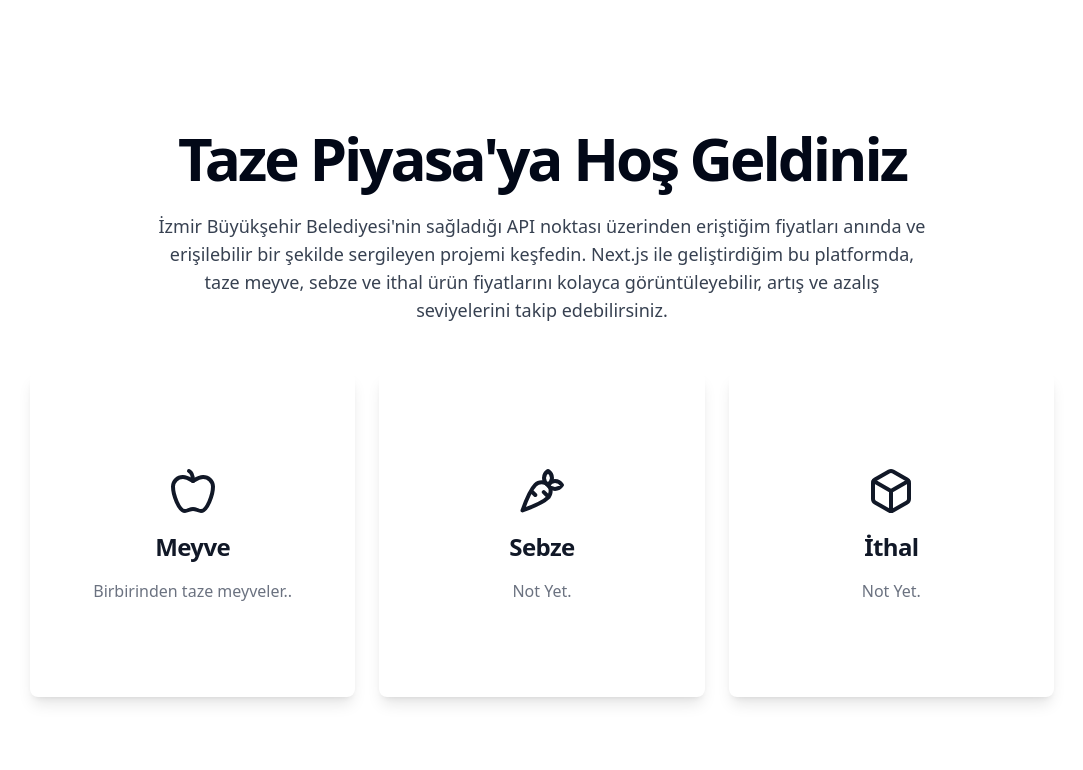
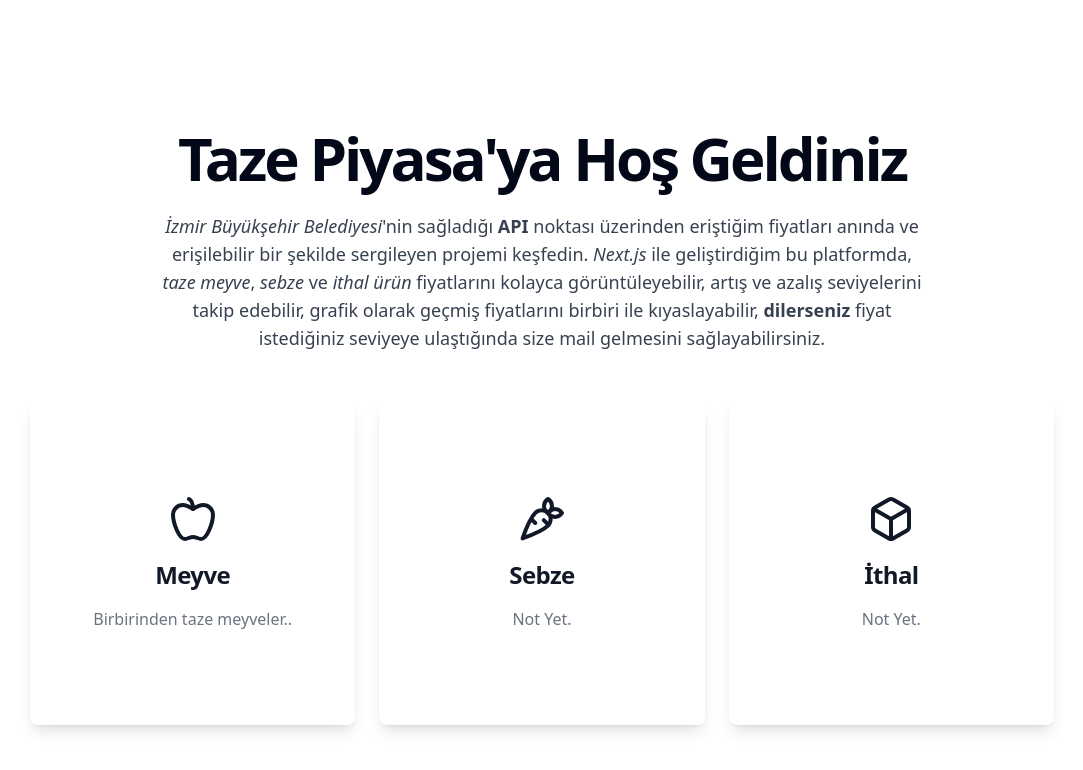
Before and after one commit to aliyorulmazdev/taze-piyasa, a Next.js app: page / in a window 1280 px wide. Shown: the top 770 px of the page, without its empty margins (98-1181 px from the left). Built offline with nearby package versions, Linux system fonts and the light colour scheme; a web font is replaced by a local one.

Commit message:
This commit adds an Image component for the SheetFooter element, updates the Sidebar component with new functionality and styling, and also enhances the text and styling in the project overview section.

```diff
--- a/app/_components/NotificationSheet.js
+++ b/app/_components/NotificationSheet.js
@@ -5,6 +5,7 @@ import { FaEnvelope } from "react-icons/fa";
 import {
   Sheet,
   SheetContent,
+  SheetFooter,
   SheetHeader,
   SheetTitle,
   SheetTrigger,
@@ -13,6 +14,7 @@ import { Input } from "@/components/ui/input";
 import { Label } from "@/components/ui/label";
 import { z } from "zod";
 import { toast } from "@/components/ui/use-toast";
+import Image from "next/image";
 
 const formSchema = z.object({
   adSoyad: z.string().min(2, {
@@ -151,6 +153,15 @@ const NotificationSheet = ({ meyve, date, handleCopyText }) => {
               Bana Haber Ver
             </Button>
           </form>
+          <SheetFooter>
+            <Image
+              src="/images/simple.png"
+              alt="Example Mail"
+              width={250}
+              height={250}
+              className="mx-auto rounded-lg shadow-lg mt-10"
+            />
+          </SheetFooter>
         </SheetContent>
       </Sheet>
     </div>
--- a/app/_components/Sidebar.js
+++ b/app/_components/Sidebar.js
@@ -1,17 +1,28 @@
-"use client"
+"use client";
 import React from "react";
 import { Button } from "@/components/ui/button";
 import { Input } from "@/components/ui/input";
 import { Label } from "@/components/ui/label";
 import FeatureCard from "./FeatureCard";
+import Link from "next/link";
+import { FaArrowLeft } from "react-icons/fa";
 
-export default function Sidebar({ searchQuery, handleSearchChange, handleResetFilters }) {
+export default function Sidebar({
+  searchQuery,
+  handleSearchChange,
+  handleResetFilters,
+}) {
   return (
     <div className="bg-white dark:bg-gray-950 w-full md:w-1/3 lg:w-1/4 p-6 border-r border-gray-200 dark:border-gray-800 md:block md:sticky top-0">
       <div className="space-y-6 p-4">
         <div className="flex items-center justify-between">
+          <Link href="/">
+            <Button size="sm" variant="default">
+              <FaArrowLeft className="mr-3" />Anasayfa
+            </Button>
+          </Link>
           <h2 className="text-2xl font-bold tracking-tight text-gray-900 dark:text-gray-50">
-            Filtrele
+            Taze Lezzet
           </h2>
           <Button size="sm" variant="outline" onClick={handleResetFilters}>
             Temizle
--- a/app/page.js
+++ b/app/page.js
@@ -8,20 +8,28 @@ export default function Home() {
           Taze Piyasa'ya Hoş Geldiniz
         </h1>
         <p className="text-lg md:text-xl lg:text-lg text-gray-700 dark:text-gray-300 mb-6">
-          İzmir Büyükşehir Belediyesi'nin sağladığı API noktası üzerinden
+          <span className="italic">İzmir Büyükşehir Belediyesi</span>'nin
+          sağladığı <span className="font-bold">API</span> noktası üzerinden
           eriştiğim fiyatları anında ve erişilebilir bir şekilde sergileyen
-          projemi keşfedin. Next.js ile geliştirdiğim bu platformda, taze
-          meyve, sebze ve ithal ürün fiyatlarını kolayca görüntüleyebilir,
-          artış ve azalış seviyelerini takip edebilirsiniz.
+          projemi keşfedin. <span className="italic">Next.js</span> ile
+          geliştirdiğim bu platformda,{" "}
+          <span className="italic">taze meyve</span>,{" "}
+          <span className="italic">sebze</span> ve{" "}
+          <span className="italic">ithal ürün</span> fiyatlarını kolayca
+          görüntüleyebilir, artış ve azalış seviyelerini takip edebilir, grafik
+          olarak geçmiş fiyatlarını birbiri ile kıyaslayabilir,{" "}
+          <span className="font-bold">dilerseniz</span> fiyat istediğiniz
+          seviyeye ulaştığında size mail gelmesini sağlayabilirsiniz.
         </p>
       </div>
+
       <div className="grid grid-cols-1 sm:grid-cols-2 lg:grid-cols-3 gap-6 mt-8 md:mt-12 w-full max-w-5xl">
         <Link
           className="group bg-white rounded-lg shadow-lg overflow-hidden transition-all hover:scale-[1.02] hover:shadow-xl dark:bg-gray-950"
           href="/meyve"
         >
           <div className="aspect-square flex flex-col items-center justify-center p-8 space-y-4">
-            <AppleIcon className="w-12 h-12 text-gray-900 group-hover:text-red-700 dark:text-gray-50 dark:group-hover:text-gray-300" />
+            <AppleIcon className="w-12 h-12 text-gray-900 group-hover:text-red-700 dark:text-gray-50 dark:group-hover:text-gray-300 hover:animate-spin" />
             <h2 className="text-2xl font-bold tracking-tight text-gray-900 group-hover:text-gray-700 dark:text-gray-50 dark:group-hover:text-gray-300">
               Meyve
             </h2>
```
Also changed, not shown: public/images/simple.png (added).
